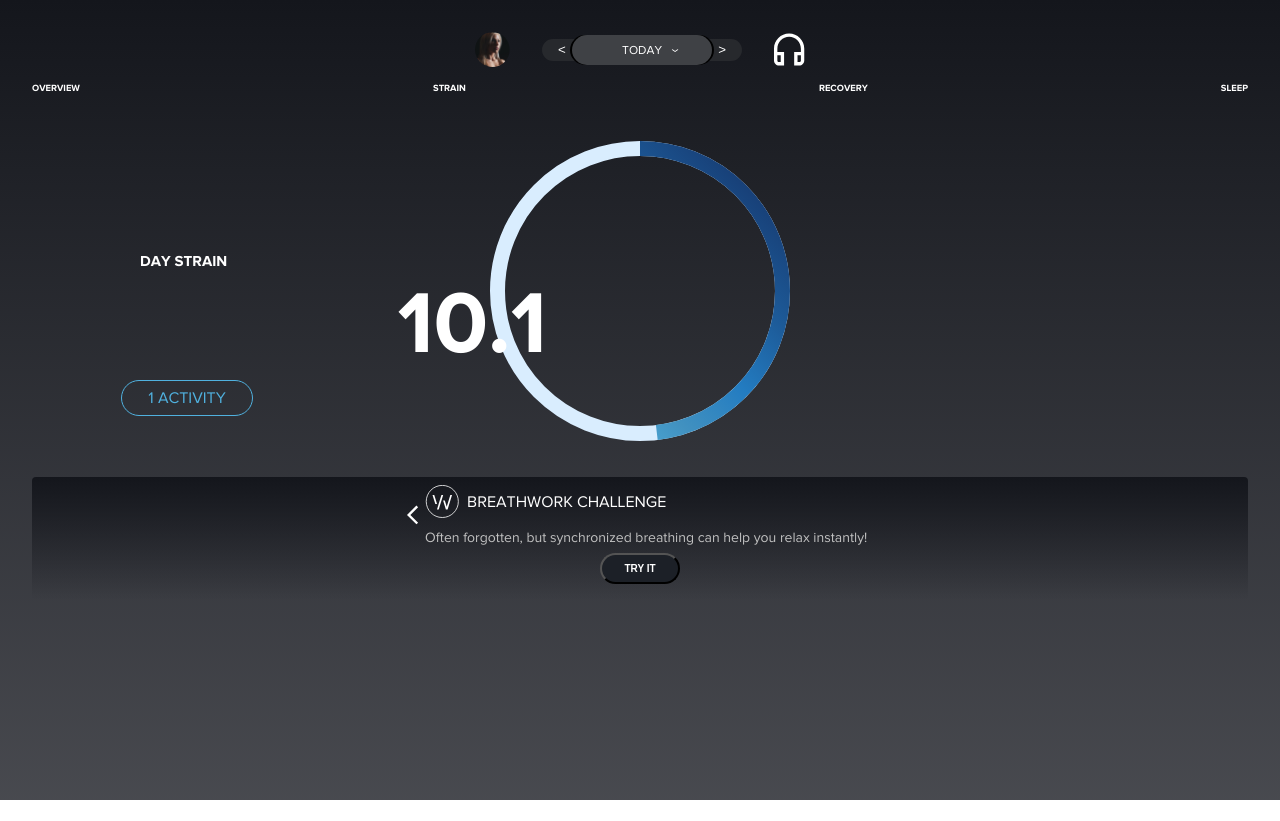
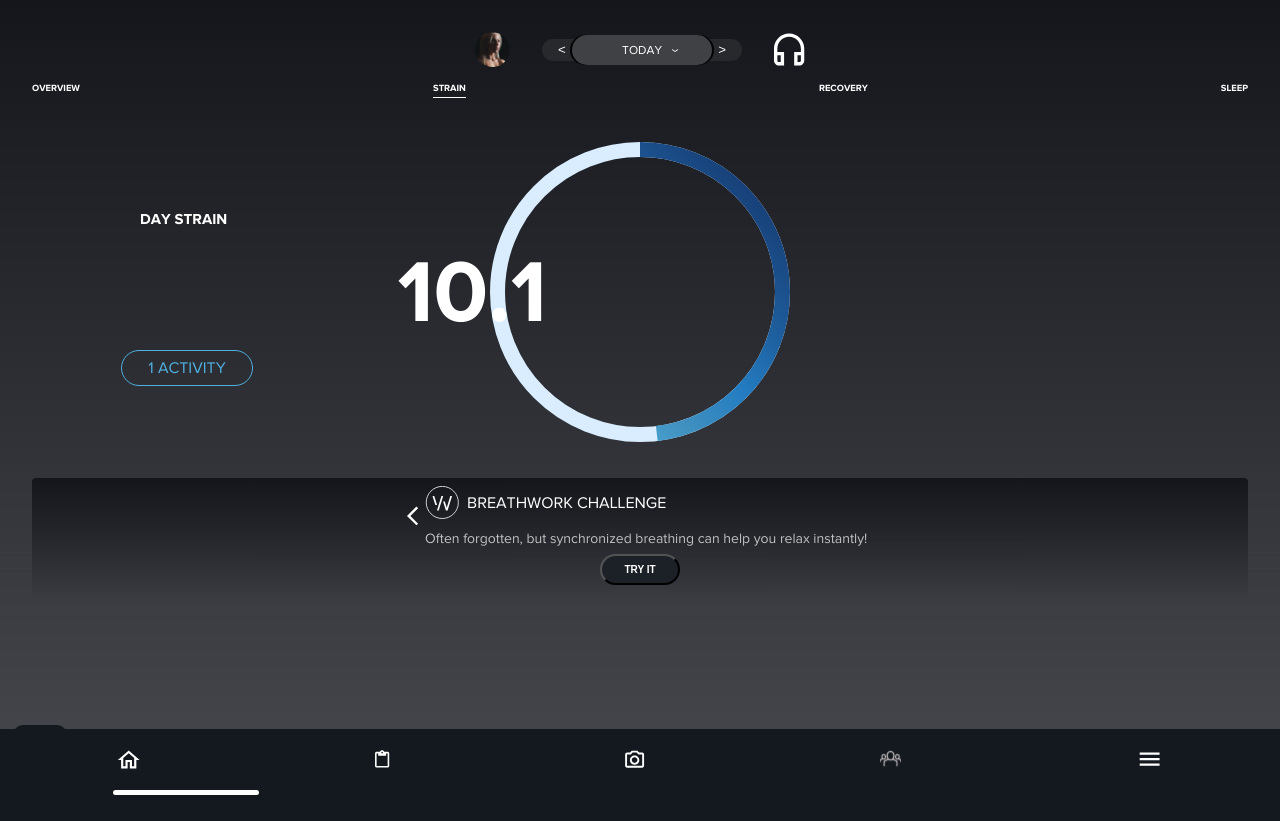
Before and after one commit to jtkwan91/whoop-industry-project, a React (Create React App) app in the folder client/: page / in a window 1280 px wide. Before the commit the page ends 800 px from the top, so only its background shows below. Built offline with nearby package versions, Linux system fonts and the light colour scheme.

Commit message:
final product

```diff
--- a/client/src/components/Footer/Footer.js
+++ b/client/src/components/Footer/Footer.js
@@ -16,7 +16,8 @@
                 <img src={connect} className="connect"/>
                 <img src={menu} className="menu"/>
             </div>
-
+            <div className="home-box"></div>
+           <div className="white-bar"></div>
         </div>
 )
 }
--- a/client/src/components/Footer/Footer.scss
+++ b/client/src/components/Footer/Footer.scss
@@ -1,6 +1,33 @@
 .footer {
+  background-color: #13191f;
+  padding-bottom: 3rem;
+
   &__icon-container {
     display: flex;
     justify-content: space-around;
+    margin-top: 8rem;
+    background-color: #13191f;
+    padding-top: 1rem;
   }
 }
+
+.home-box {
+  background-color: #13191f;
+  height: 48.25px;
+  width: 53.93px;
+  position: absolute;
+  bottom: 27px;
+  left: 13px;
+  z-index: -1;
+  border-radius: 10px;
+}
+
+.white-bar {
+  background-color: white;
+  height: 5px;
+  width: 146px;
+  position: absolute;
+  border-radius: 50px;
+  left: 113px;
+  bottom: 5px;
+}
--- a/client/src/components/Navbar/Navbar.jsx
+++ b/client/src/components/Navbar/Navbar.jsx
@@ -7,7 +7,7 @@
         <NavLink to="/overview"  className="navigation__link">
             <h3 className="navigation__title">overview</h3>
         </NavLink>
-        <NavLink to="/strain" className="navigation__link">
+        <NavLink to="/" className="navigation__link">
             <h3 className="navigation__title">strain</h3>
         </NavLink>
         <NavLink to="/recovery" className="navigation__link">
--- a/client/src/pages/HomePage/HomePage.js
+++ b/client/src/pages/HomePage/HomePage.js
@@ -49,6 +49,7 @@
                     title={"Optimal Strain"}
                     text={"You're at a balanced level of Strain for today. Going above 18.9 will promote fitness gains but may diminish your body’s ability to recover fully overnight. "}
                     handleClick={this.handleClick}/>}
+            <Footer />
         </div>
         )
   }
--- a/client/src/pages/HomePage/HomePage.scss
+++ b/client/src/pages/HomePage/HomePage.scss
@@ -1,7 +1,7 @@
 .day-strain {
   color: white;
   position: absolute;
-  top: 252px;
+  top: 210px;
   left: 140px;
   font-size: 15px;
   font-weight: 600;
@@ -16,7 +16,7 @@
   &-container {
     width: 125px;
     position: absolute;
-    top: 271px;
+    top: 240px;
     left: 32%;
     display: flex;
     justify-content: center;
@@ -29,7 +29,7 @@
   width: 132px;
   height: 36px;
   left: 121px;
-  top: 380px;
+  top: 350px;
   border: 1px solid #50b1df;
   border-radius: 30px;
   display: flex;
```
